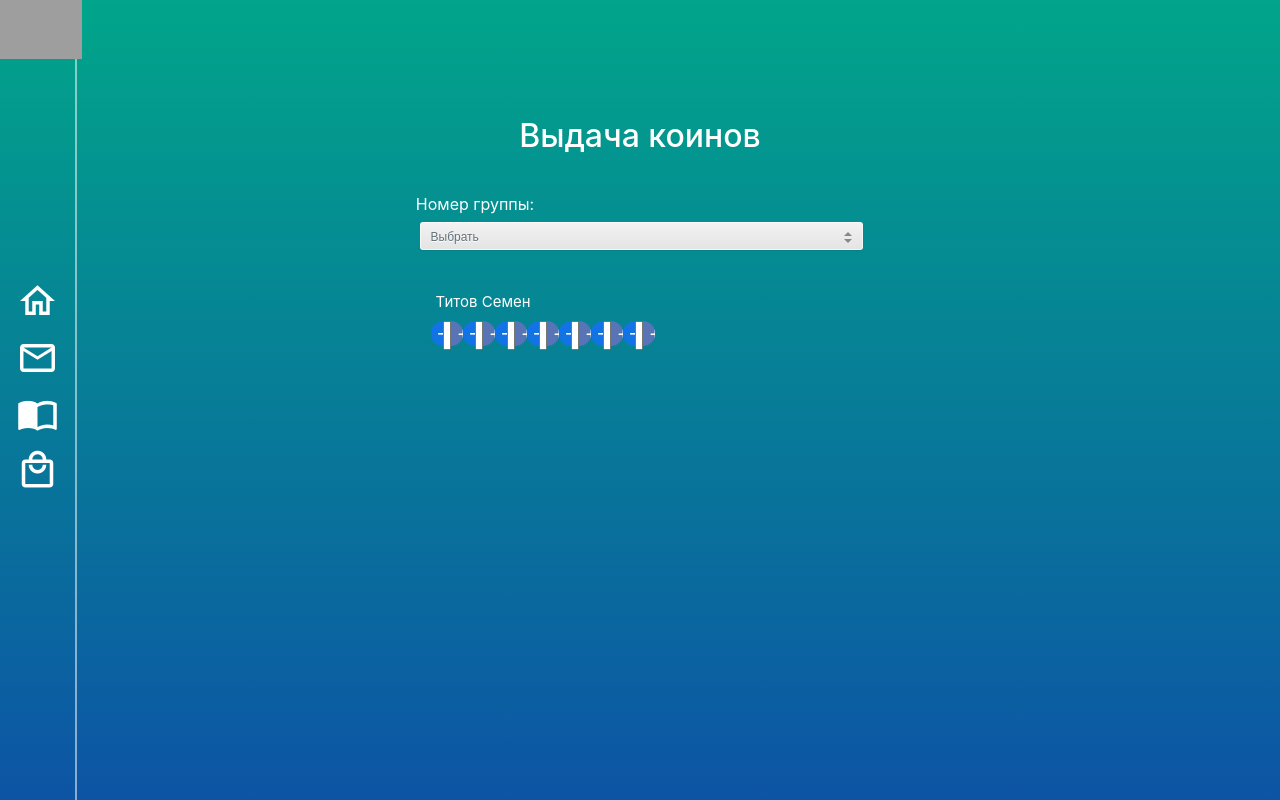
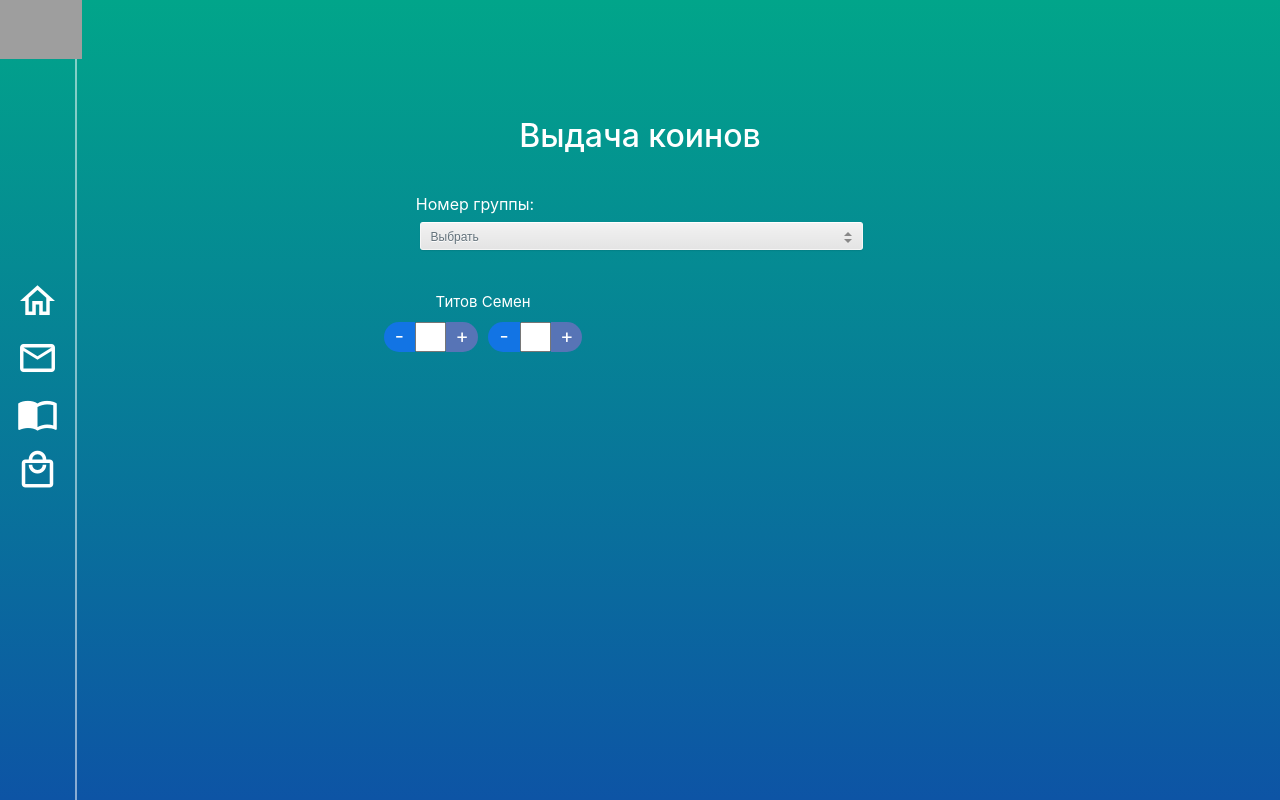
Before and after one commit to TitikUniverse/RubicXShop, a Vue app: page /admincoin in a window 1280 px wide. Built offline with nearby package versions, Linux system fonts and the light colour scheme; grey boxes are pictures that could not be loaded.

Commit message:
admincoin

```diff
--- a/src/components/CoinInputTemplate.vue
+++ b/src/components/CoinInputTemplate.vue
@@ -4,27 +4,16 @@
         <span>Титов Семен</span>
       </div>
         <div class="addition">
+          <div class="addition-item">
             <button class="minusbutton">-</button>
               <input class="Flash">
             <button class="plusbutton">+</button>
+          </div>
+          <div class="addition-item">
             <button class="minusbutton">-</button>
               <input class="Flash">
             <button class="plusbutton">+</button>
-          <button class="minusbutton">-</button>
-            <input class="Flash">
-          <button class="plusbutton">+</button>
-          <button class="minusbutton">-</button>
-            <input class="Flash">
-          <button class="plusbutton">+</button>
-          <button class="minusbutton">-</button>
-            <input class="Flash">
-          <button class="plusbutton">+</button>
-          <button class="minusbutton">-</button>
-            <input class="Flash">
-          <button class="plusbutton">+</button>
-          <button class="minusbutton">-</button>
-            <input class="Flash">
-          <button class="plusbutton">+</button>
+          </div>
         </div>
     </div>
 </template>
@@ -42,7 +31,7 @@ export default {
   display: flex;
   flex-direction: column;
   justify-content: center;
-  align-items: center;
+  align-items: left;
 }
 .coincount input {
   width: 30%;
@@ -85,11 +74,14 @@ export default {
 
 }
 .addition{
-  width: 50%;
   height: 50%;
 
   display: flex;
   flex-direction: row;
+}
+
+.addition-item {
+  width: 110px;
 }
 .Flash{
  size: 100px;
```
Lines whose indentation alone changed are shown as unchanged.
